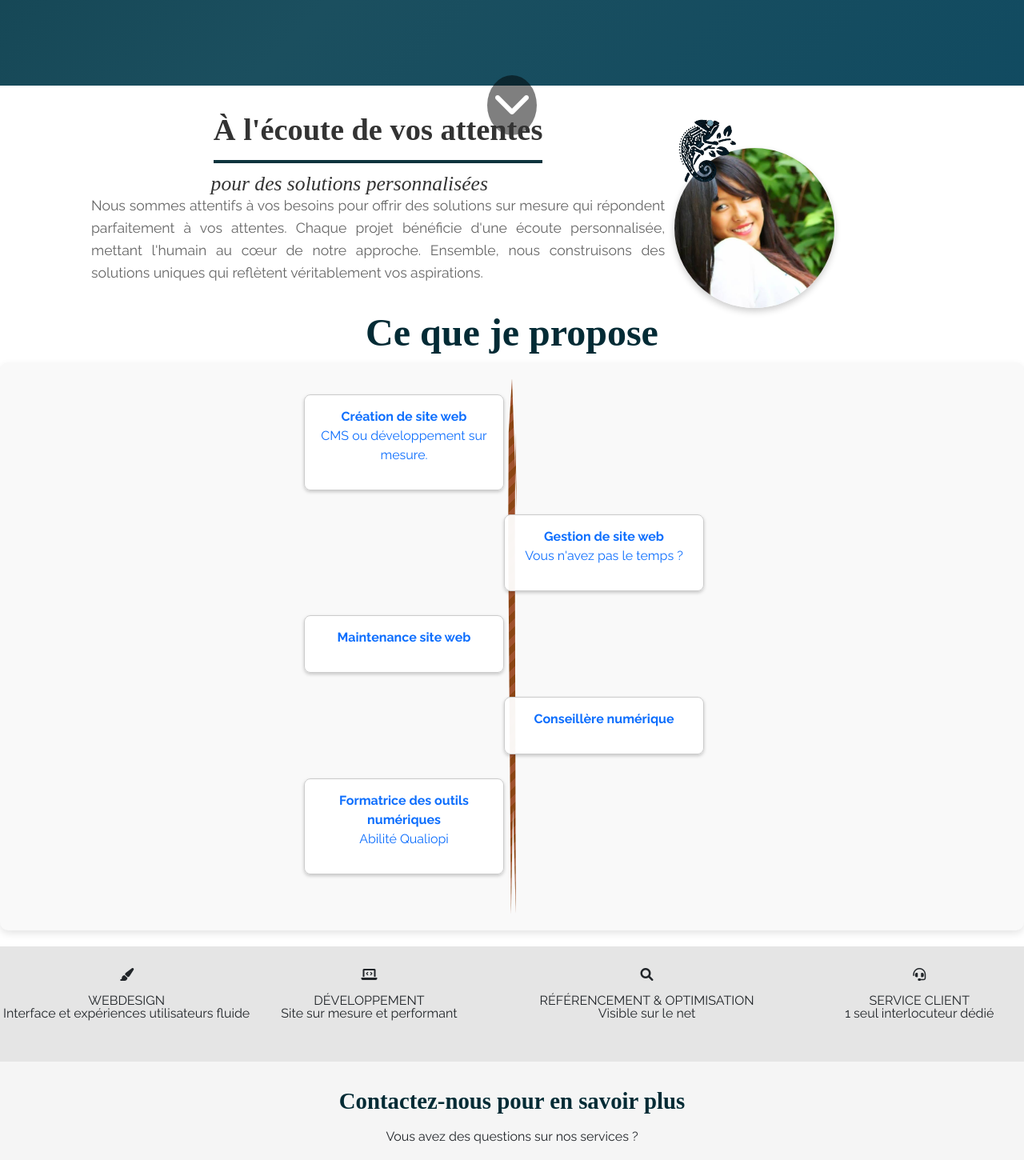
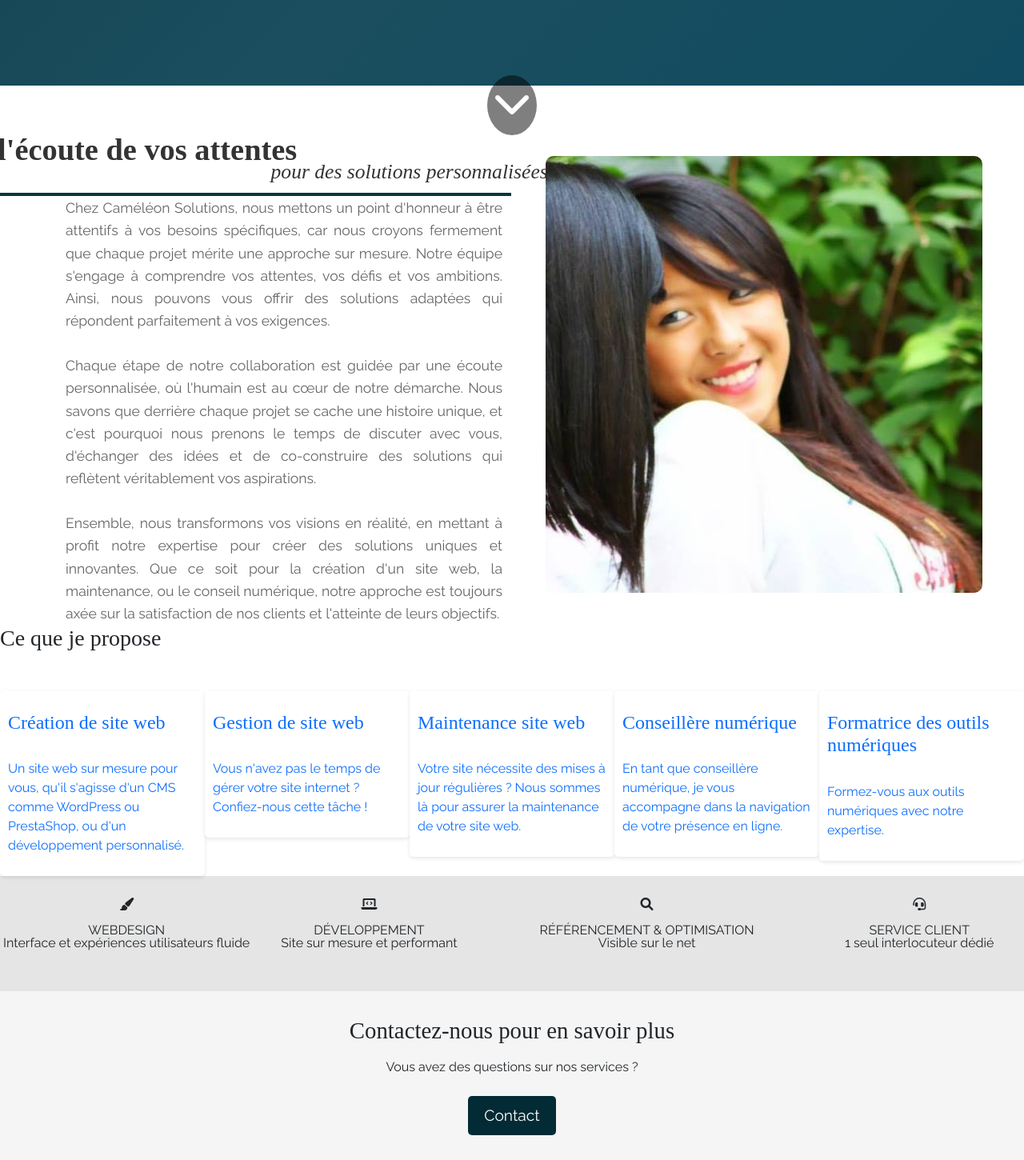
Before and after one commit to EmmaVgn/cameleonwebsite, a Symfony app: template templates/home/index.html.twig in a window 1280 px wide. Shown: the part 828-2278 px from the top of the page at 80% size. Run offline with Twig, Linux system fonts and the light colour scheme; the template is opened without the code that fills it, so the values that code supplies are empty; style sheets or scripts are compiled from the project's sources; some libraries are stand-ins or nearby versions; some web fonts are replaced.

Commit message:
change homepage

```diff
--- a/assets/app.js
+++ b/assets/app.js
@@ -96,6 +96,8 @@ document.addEventListener('DOMContentLoaded', (event) => {
     });
   });
 
+
+
 // defilement page
 document.addEventListener('DOMContentLoaded', () => {
   const fadeInElements = document.querySelectorAll('.fade-in');
--- a/assets/styles/app.css
+++ b/assets/styles/app.css
@@ -318,7 +318,7 @@ h4 {
 }
 
 /* Project */
-.project-container {
+* Project */ .project-container {
   padding: 2rem;
   text-align: center;
 }
@@ -331,33 +331,38 @@ h4 {
   font-size: 1.8rem;
   color: #333;
   position: relative;
-  flex-wrap: wrap;
 }
 
 .heading-part1 {
   font-size: 2.4rem;
   font-weight: 600;
   position: relative;
+  width: 100%;
+  white-space: nowrap; /* Empêche le retour à la ligne */
   padding-bottom: 0.7rem;
+  left: -3%; /* Ajuste le positionnement si nécessaire */
 }
 
 .heading-part2 {
   font-size: 1.6rem;
+  width: 100%;
   font-weight: 400;
   position: relative;
-  top: 1.2rem;
-  left: -5%;
+  white-space: nowrap; /* Empêche le retour à la ligne */
   font-style: italic;
+  margin-top: 2.8rem; /* Ajoute de l'espace entre les deux lignes */
+  left: -9%;
 }
 
 .heading-part1::after {
   content: "";
   position: absolute;
-  bottom: -0.5rem;
+  bottom: -1.5rem;
   left: 0;
   width: 100%;
   border-bottom: 4px solid #032b35f4;
   z-index: 1;
+  width: 165%;
 }
 
 .project-description {
@@ -369,214 +374,156 @@ h4 {
   text-align: justify;
 }
 
-.project-container {
-  position: relative;
-  display: inline-block;
-  width: 70%;
-  vertical-align: top;
-}
-
-.photo-container {
-  position: absolute;
-  top: 60%;
-  right: -180px; /* Ajustez selon l'espace souhaité à droite */
-  transform: translateY(-50%);
-  text-align: center;
-}
-
-.profile-photo {
-  width: 200px;
-  height: 200px;
-  border-radius: 50%;
-  object-fit: cover;
-  box-shadow: 0px 4px 8px rgba(0, 0, 0, 0.2); /* Ombre subtile pour un effet de relief */
-  margin-top: 20px; /* Crée de l'espace entre le caméléon et la photo */
-}
-
-.chameleon-img {
-  position: absolute;
-  top: -30px; /* Ajustez selon la taille du caméléon */
-  left: 50%;
-  transform: translateX(-110%) rotate(-30deg);
-  width: 100px; /* Taille du caméléon */
-  z-index: 2;
+.my-photo {
+  max-width: 100%; /* Assure que l'image s'adapte à son conteneur */
+  border-radius: 10px; /* Coins arrondis pour l'image */
+  margin-left: 30px;
 }
 
 /* Listing */
+/* Listing */
 .listing-container {
-  width: 100%;
-  margin-bottom: 20px;
-  padding: 20px; /* Ajouter du padding autour du container */
-  background-color: #f9f9f9; /* Fond léger pour le container */
-  border-radius: 10px; /* Coins arrondis pour le container */
-  box-shadow: 0 4px 10px rgba(0, 0, 0, 0.1);
-  position: relative; /* Pour le positionnement de la ligne */
+  position: relative;
 }
 
 .timeline {
   position: relative;
-  padding: 20px 0; /* Padding en haut et en bas */
+  padding: 20px 0;
+  display: flex; /* Utiliser flexbox pour la disposition horizontale */
+  justify-content: space-between; /* Espacer les éléments */
+  align-items: flex-start; /* Aligner les éléments en haut */
 }
 
-/* Style pour la ligne comme une branche */
-.timeline::before {
-  content: "";
+.timeline-line {
   position: absolute;
-  left: 50%;
-  top: 0;
-  bottom: 0;
-  width: 12px; /* Épaisseur de la ligne */
-  background-color: #8b4513; /* Couleur marron pour la branche */
-  border-radius: 6px; /* Coins arrondis */
-  transform: translateX(-50%); /* Centrer la ligne */
-  z-index: 10; /* Derrière les boxes */
-  clip-path: polygon(
-    50% 0%,
-    100% 25%,
-    85% 10%,
-    80% 30%,
-    90% 100%,
-    60% 80%,
-    40% 100%,
-    10% 30%,
-    15% 10%
-  ); /* Crée une forme irrégulière plus ramifiée */
+  left: 0;
+  right: 0;
+  top: 50%; /* Centrer la ligne verticalement */
+  height: 4px; /* Épaisseur de la ligne */
+  background-color: #ccc; /* Couleur de la ligne */
+  z-index: 0; /* Derrière les boxes */
 }
 
-/* Ajout d'une texture pour imiter l'écorce */
-.timeline::before {
-  background: linear-gradient(
-    135deg,
-    #8b4513 25%,
-    #a0522d 25%,
-    #a0522d 50%,
-    #8b4513 50%,
-    #8b4513 75%,
-    #a0522d 75%,
-    #a0522d
-  );
-  background-size: 20px 20px; /* Taille de la texture */
+.content-link {
+  position: relative;
+  display: flex;
+  flex-direction: column; /* Disposition verticale pour chaque box */
+  align-items: center; /* Centrer les boxes */
+  width: 20%; /* Ajustez selon vos besoins */
+  margin: 0; /* Pas de marge verticale */
 }
 
 .content-box {
-  background-color: rgba(255, 255, 255, 0.95); /* Fond légèrement opaque */
-  border: 1px solid #ccc;
-  text-align: center;
-  border-radius: 8px; /* Coins arrondis */
-  box-shadow: 0 2px 4px rgba(0, 0, 0, 0.2);
-  transition: transform 0.3s;
-  padding: 15px; /* Ajouter du padding interne */
-  position: relative; /* Pour la position absolue de la bulle */
-  margin-bottom: 30px; /* Espace entre les boxes */
-  z-index: 15; /* Au-dessus de la ligne */
-  width: 250px; /* Largeur des boxes */
+  width: 100%; /* Prendre toute la largeur de content-link */
+  padding: 10px;
+  background-color: white; /* Couleur de fond des boxes */
+  border-radius: 5px;
+  box-shadow: 0 2px 5px rgba(0, 0, 0, 0.1);
+  z-index: 1; /* Au-dessus de la ligne */
+
+  transform: translateY(20px); /* Déplacement vers le bas */
+  transition: opacity 0.3s ease, transform 0.3s ease;
 }
 
-.left {
-  position: relative;
-  transform: translateX(-50%); /* Décalage vers la gauche */
+.content-box.active {
+  opacity: 1; /* Rendre visible */
+  transform: translateY(0); /* Réinitialiser la translation */
 }
 
-.right {
-  position: relative;
-  transform: translateX(50%); /* Décalage vers la droite */
+.align-top {
+  margin-top: -1px; /* Espace entre les boxes */
 }
 
-/* Alignement à gauche ou droite */
-.content-box:nth-child(odd) {
-  margin-left: calc(
-    50% - 135px
-  ); /* Ajustez cette valeur pour éviter le chevauchement */
+.align-bottom {
+  margin-top: 250px; /* Espace entre les boxes */
 }
 
-.content-box:nth-child(even) {
-  margin-left: calc(
-    50% + 15px
-  ); /* Ajustez cette valeur pour éviter le chevauchement */
-}
-
-.content-box:hover {
-  transform: scale(1.05); /* Légère animation au survol */
-  cursor: pointer; /* Changer le curseur au survol */
-}
-
-.container-services h2,
-.title-service {
-  text-align: center;
-  font-size: 3rem;
-  font-family: "Playfair Display", serif;
-  font-weight: bold;
-  color: #032b35;
-}
-
-/* Popup Container */
+/*popup*/
 .popup {
   display: none;
   position: fixed;
+  z-index: 1000;
   left: 0;
   top: 0;
   width: 100%;
   height: 100%;
-  overflow: auto;
-  background-color: rgba(0, 0, 0, 0.6);
-  z-index: 1000;
-  backdrop-filter: blur(5px);
+  background-color: rgba(0, 0, 0, 0.7);
 }
 
-/* Popup Content */
 .popup-content {
   background-color: #ffffff;
   margin: 10% auto;
-  padding: 30px;
-  border: 1px solid #ddd;
+  padding: 20px;
   border-radius: 10px;
   width: 90%;
   max-width: 600px;
   position: relative;
-  box-shadow: 0 4px 8px rgba(0, 0, 0, 0.2);
-  animation: popupFadeIn 0.3s ease-out;
+  box-shadow: 0 4px 20px rgba(0, 0, 0, 0.2);
+  font-family: Arial, sans-serif;
+  animation: fadeIn 0.3s ease-out;
 }
 
-/* Popup Title */
-.popup-content h2 {
-  margin-top: 0;
-  font-size: 1.5rem;
+.popup.active {
+  display: block; /* Afficher quand la classe active est ajoutée */
+}
+
+.popup-content h4 {
+  margin-bottom: 10px;
   color: #333;
 }
 
-/* Popup Text */
 .popup-content p {
-  font-size: 1rem;
-  color: #666;
   line-height: 1.5;
+  color: #555;
 }
 
-/* Close Button */
+.popup-price {
+  font-weight: bold;
+  color: #032b35;
+  margin-top: 10px;
+}
+
+.contact-button-popup {
+  background-color: #ff5722;
+  color: white;
+  border: none;
+  border-radius: 5px;
+  padding: 10px 15px;
+  font-size: 16px;
+  cursor: pointer;
+  margin-top: 15px;
+  transition: background-color 0.3s ease;
+}
+
+.contact-button-popup:hover {
+  background-color: #e64a19;
+}
+
+/* Animation d'apparition */
+@keyframes fadeIn {
+  from {
+    opacity: 0;
+  }
+  to {
+    opacity: 1;
+  }
+}
+
 .close {
-  color: #333;
-  float: right;
-  font-size: 24px;
+  position: absolute;
+  top: 10px;
+  right: 20px;
+  color: #aaa;
+  font-size: 28px;
   font-weight: bold;
   cursor: pointer;
-  transition: color 0.3s ease;
 }
 
 .close:hover,
 .close:focus {
-  color: #ff5722;
+  color: black;
   text-decoration: none;
-}
-
-/* Popup Animation */
-@keyframes popupFadeIn {
-  from {
-    opacity: 0;
-    transform: scale(0.9);
-  }
-  to {
-    opacity: 1;
-    transform: scale(1);
-  }
+  cursor: pointer;
 }
 
 /*--------------------------------------------------------------
--- a/templates/home/project.html.twig
+++ b/templates/home/project.html.twig
@@ -1,15 +1,22 @@
-<div class="container mt-9">
-	<div id="project" class="project-container">
-		<h2 class="project-heading">
-			<span class="heading-part1">À l'écoute de vos attentes</span>
-			<span class="heading-part2">pour des solutions personnalisées</span>
-		</h2>
-		<p class="project-description">
-			Nous sommes attentifs à vos besoins pour offrir des solutions sur mesure qui répondent parfaitement à vos attentes. Chaque projet bénéficie d'une écoute personnalisée, mettant l'humain au cœur de notre approche. Ensemble, nous construisons des solutions uniques qui reflètent véritablement vos aspirations.
-		</p>
-		<div class="photo-container">
-			<img src="/img/autres/giphy-3--unscreen.gif" alt="Caméléon" class="chameleon-img">
-			<img src="/img/autres/Emma.jpeg" alt="Votre photo" class="profile-photo">
+<div class="container mt-5">
+	<div class="row align-items-center">
+		<div class="col-md-6">
+			<div id="project" class="project-container">
+				<h2 class="project-heading">
+					<div class="heading-part1">À l'écoute de vos attentes</div>
+					<div class="heading-part2">pour des solutions personnalisées</div>
+				</h2>
+				<p class="project-description">
+					Chez Caméléon Solutions, nous mettons un point d'honneur à être attentifs à vos besoins spécifiques, car nous croyons fermement que chaque projet mérite une approche sur mesure. Notre équipe s'engage à comprendre vos attentes, vos défis et vos ambitions. Ainsi, nous pouvons vous offrir des solutions adaptées qui répondent parfaitement à vos exigences.
+					<br><br>
+					Chaque étape de notre collaboration est guidée par une écoute personnalisée, où l'humain est au cœur de notre démarche. Nous savons que derrière chaque projet se cache une histoire unique, et c'est pourquoi nous prenons le temps de discuter avec vous, d'échanger des idées et de co-construire des solutions qui reflètent véritablement vos aspirations.
+					<br><br>
+					Ensemble, nous transformons vos visions en réalité, en mettant à profit notre expertise pour créer des solutions uniques et innovantes. Que ce soit pour la création d'un site web, la maintenance, ou le conseil numérique, notre approche est toujours axée sur la satisfaction de nos clients et l'atteinte de leurs objectifs.
+				</p>
+			</div>
+		</div>
+		<div class="col-md-6">
+			<img src="/img/autres/Emma.jpeg" alt="Photo de Emma VIGNERON" class="my-photo img-fluid">
 		</div>
 	</div>
 </div>
--- a/templates/services/listing.html.twig
+++ b/templates/services/listing.html.twig
@@ -3,38 +3,52 @@
 		<a href="#" class="content-link" data-popup="popup1">
 			<div class="content-box left" style="--index: 0;">
 				<p>
-					<b>Création de site web</b><br>
-					CMS ou développement sur mesure.
+					<h4>
+						Création de site web
+					</h4>
+					<br>
+					Un site web sur mesure pour vous, qu'il s'agisse d'un CMS comme WordPress ou PrestaShop, ou d'un développement personnalisé.
 				</p>
 			</div>
 		</a>
 		<a href="#" class="content-link" data-popup="popup2">
 			<div class="content-box right" style="--index: 1;">
 				<p>
-					<b>Gestion de site web</b><br>
-					Vous n'avez pas le temps ?
+					<h4>
+						Gestion de site web
+					</h4>
+					<br>
+					Vous n'avez pas le temps de gérer votre site internet ? Confiez-nous cette tâche !
 				</p>
 			</div>
 		</a>
 		<a href="#" class="content-link" data-popup="popup3">
 			<div class="content-box left" style="--index: 2;">
 				<p>
-					<b>Maintenance site web</b>
+					<h4>Maintenance site web</h4>
+					<br>
+					Votre site nécessite des mises à jour régulières ? Nous sommes là pour assurer la maintenance de votre site web.
+
 				</p>
 			</div>
 		</a>
 		<a href="#" class="content-link" data-popup="popup4">
 			<div class="content-box right" style="--index: 3;">
 				<p>
-					<b>Conseillère numérique</b>
+					<h4>Conseillère numérique</h4>
+					<br>
+					En tant que conseillère numérique, je vous accompagne dans la navigation de votre présence en ligne.
+
 				</p>
 			</div>
 		</a>
 		<a href="#" class="content-link" data-popup="popup5">
 			<div class="content-box left" style="--index: 4;">
 				<p>
-					<b>Formatrice des outils numériques</b><br>
-					Abilité Qualiopi
+					<h4>Formatrice des outils numériques</h4>
+					<br>
+					Formez-vous aux outils numériques avec notre expertise.
+
 				</p>
 			</div>
 		</a>
@@ -46,37 +60,83 @@
 <div id="popup1" class="popup">
 	<div class="popup-content">
 		<span class="close">&times;</span>
-		<h2>Création de site web</h2>
+		<h4>
+			1. Création de site web
+		</h4>
 		<p>
-			Que ce soit un CMS (Wordpress, PrestaShop) ou en développement web, je vous propose la création d'un site internet qui vous ressemble sur mesure. Responsive Design.
+			Nous vous accompagnons dans la création de votre site web, qu’il s’agisse d’un site vitrine, d’un site e-commerce, ou d’un site pour un établissement touristique. Chaque projet est unique, et nous veillons à concevoir un site qui reflète votre image et vos objectifs.<br>
 		</p>
+		<p class="popup-price">
+			<b>
+				Tarif : À partir de 800€.
+			</b>
+		</p>
+		<button class="contact-button-popup">Contactez-nous</button>
+
 	</div>
 </div>
 <div id="popup2" class="popup">
 	<div class="popup-content">
 		<span class="close">&times;</span>
-		<h2>Gestion Marketing digital</h2>
-		<p>Votre site internet est en ligne mais vous n'avez pas le temps de le gérer ? Pas de soucis, je suis là.</p>
+		<h4>
+			2. Gestion de site web
+		</h4>
+		<p>
+			Confiez-nous la gestion de votre site internet pour vous concentrer sur votre cœur de métier. Nous assurons la mise à jour régulière, le suivi des performances et l’optimisation du contenu pour maximiser votre visibilité en ligne.<br>
+		</p>
+		<p class="popup-price">
+			<b>
+				Tarif : À partir de 200€/mois.
+			</b>
+		</p>
+		<button class="contact-button-popup">Contactez-nous</button>
 	</div>
 </div>
 <div id="popup3" class="popup">
 	<div class="popup-content">
 		<span class="close">&times;</span>
-		<h2>Maintenance site web</h2>
-		<p>Vous avez besoin de mettre à jour votre site internet ? Je suis là pour vous aider.</p>
+		<h4>
+			3. Maintenance site web3. Maintenance site web</h4>
+		<p>
+			Votre site mérite une attention constante. Nous proposons des services de maintenance régulière, incluant les mises à jour de sécurité, les sauvegardes et la correction des bugs, pour garantir son bon fonctionnement.<br>
+		</p>
+		<p class="popup-price">
+			<b>
+				Tarif : 150€/trimestre.
+			</b>
+		</p>
+		<button class="contact-button-popup">Contactez-nous</button>
 	</div>
 </div>
 <div id="popup4" class="popup">
 	<div class="popup-content">
 		<span class="close">&times;</span>
-		<h2>Conseillère numérique</h2>
-		<p>Vous avez besoin de conseils pour votre site internet ? Je suis là pour vous aider.</p>
+		<h4>
+			4. Conseillère numérique</h4>
+		<p>
+			En tant que conseillère numérique, je vous accompagne dans l’optimisation de votre présence en ligne et vous aide également avec vos démarches administratives. Ensemble, nous mettrons en place des stratégies digitales adaptées à vos besoins<br>
+		</p>
+		<p class="popup-price">
+			<b>
+				Tarif : À partir de 50¥/heure.
+			</b>
+		</p>
+		<button class="contact-button-popup">Contactez-nous</button>
 	</div>
 </div>
 <div id="popup5" class="popup">
 	<div class="popup-content">
 		<span class="close">&times;</span>
-		<h2>Formatrice des outils numériques</h2>
-		<p>Vous avez besoin de vous former aux outils numériques ? Je suis là pour vous aider.</p>
+		<h4>
+			5. Formatrice des outils numériques</h4>
+		<p>
+			Formez-vous aux outils numériques indispensables pour votre activité. Que vous souhaitiez améliorer vos compétences en gestion de contenu, en marketing digital ou en utilisation d’applications spécifiques, je suis là pour vous aider.<br>
+		</p>
+		<p class="popup-price">
+			<b>
+				Tarif : À partir de 200€/mois.
+			</b>
+		</p>
+		<button class="contact-button-popup">Contactez-nous</button>
 	</div>
 </div>
```
Also changed, not shown: other parts of assets/styles/app.css (+0 -38 lines).
